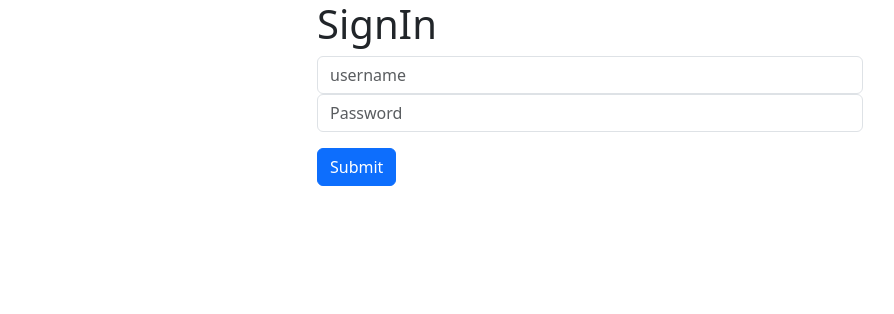
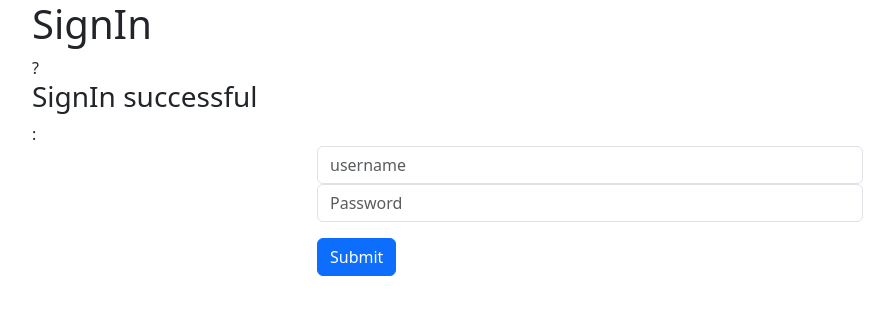
Before and after one commit to rounsunn/Frontend-Practice, a React (Vite) app in the folder React/first_vite_react_app/LoginForm/: page / in a window 1280 px wide. Shown: the top 314 px of the page, without its empty margins (50-944 px from the left). Built offline with nearby package versions, Linux system fonts and the light colour scheme.

Commit message:
Added form-container in login form so as to conditional render succeful or the form then passed setIsSubmitted to form component set it true

```diff
--- /dev/null
+++ b/React/first_vite_react_app/LoginForm/src/component/Form.tsx
@@ -0,0 +1,31 @@
+import React from "react";
+
+interface FormProps {
+  setIsSubmitted: React.Dispatch<React.SetStateAction<boolean>>;
+}
+
+const Form: React.FC<FormProps> = ({ setIsSubmitted }) => {
+  const handleSubmit = (event: React.FormEvent<HTMLFormElement>) => {
+    event.preventDefault();
+    setIsSubmitted(true);
+  };
+  return (
+    <form onSubmit={handleSubmit}>
+      <div className="row ">
+        <div className="col-md-6 offset-md-3">
+          <input type="text" className="form-control" placeholder="username" />
+          <input
+            type="password"
+            className="form-control"
+            placeholder="Password"
+          />
+          <button type="submit" className="btn btn-primary mt-3">
+            Submit
+          </button>
+        </div>
+      </div>
+    </form>
+  );
+};
+
+export default Form;
--- a/React/first_vite_react_app/LoginForm/src/component/LoginForm.tsx
+++ b/React/first_vite_react_app/LoginForm/src/component/LoginForm.tsx
@@ -1,22 +1,14 @@
-import React from "react";
+import React, { useState } from "react";
+import Form from "./Form";
 
 const LoginForm: React.FC = () => {
+  const [isSubmitted, setIsSubmitted] = useState(false);
+
   return (
     <div className="container">
-      <div className="row ">
-        <div className="col-md-6 offset-md-3">
-          <h1>SignIn</h1>
-          <input type="text" className="form-control" placeholder="username" />
-          <input
-            type="password"
-            className="form-control"
-            placeholder="Password"
-          />
-          <button type="submit" className="btn btn-primary mt-3">
-            Submit
-          </button>
-        </div>
-      </div>
+      <h1>SignIn</h1>
+      {isSubmitted} ? <h3>SignIn successful</h3> :{" "}
+      <Form setIsSubmitted={setIsSubmitted} />
     </div>
   );
 };
```
